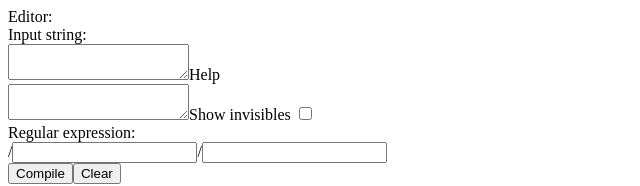
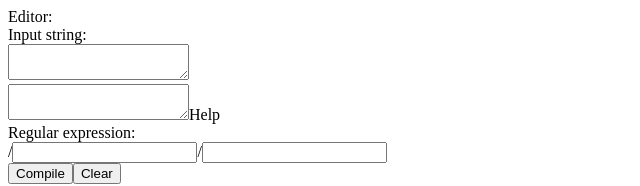
Before and after one commit to khanhtc1202/verbalregex.com, a React app: page / in a window 1280 px wide. Shown: the top 186 px of the page, without its empty margins (0-640 px from the left). Built offline with nearby package versions, Linux system fonts and the light colour scheme; the HTML template or start-up script is replaced by a standard one.

Commit message:
modal content update

```diff
--- a/src/components/RegexParser.tsx
+++ b/src/components/RegexParser.tsx
@@ -158,7 +158,7 @@ export default class RegexParser extends React.Component<Props, State> {
                             </tbody>
                         </table>
                     </div>
-                    <strong>See more <a href={"https://github.com/VerbalExpressions/JSVerbalExpressions"}>here</a></strong>
+                    <strong>See more <a href={"https://github.com/VerbalExpressions/JSVerbalExpressions/wiki"}>here</a></strong>
 
                 </Dialog>
             </MuiThemeProvider>
@@ -170,7 +170,6 @@ export default class RegexParser extends React.Component<Props, State> {
         const flagString = this.props.flagString;
         return (
             <div id="inner" className="gainlayout">
-
                 <div id="form_wrapper">
                     <div id="test_and_result">
                         <div className="row input_title">
@@ -184,15 +183,12 @@ export default class RegexParser extends React.Component<Props, State> {
                         <div className="row input_text">
                             <div id="test_string" className="col-sm-6">
                                 <textarea className="text_input" value={this.state.verbalRegex} onChange={this.onChange.bind(this)}/>
-                                <span className="test_settings">
-                                    <label  onClick={this.handleOpen.bind(this)} className="help_button">Help</label>
-                                </span>
                             </div>
 
                             <div id="result" className="col-sm-6">
                                 <textarea id="match_string" className="text_input" />
                                 <span className="test_settings">
-                                    <label>Show invisibles <input id="show_invisibles" name="show_invisibles" type="checkbox" value="1" /></label>
+                                    <label  onClick={this.handleOpen.bind(this)} className="help_button">Help</label>
                                 </span>
                             </div>
                         </div>
@@ -213,7 +209,6 @@ export default class RegexParser extends React.Component<Props, State> {
                 <div className="form_controls">
                     <input type="button" value="Compile" onClick={this.onClick.bind(this)} />
                     <input type="button" value="Clear" onClick={this.onClear.bind(this)} />
-                    {/*<input type="button" value="raise dialog" onClick={this.handleOpen.bind(this)} />*/}
                 </div>
                 {this.modalComponent()}
             </div>
```
Also changed, not shown: 1 other file (tests, documents, lock files or other folders).
